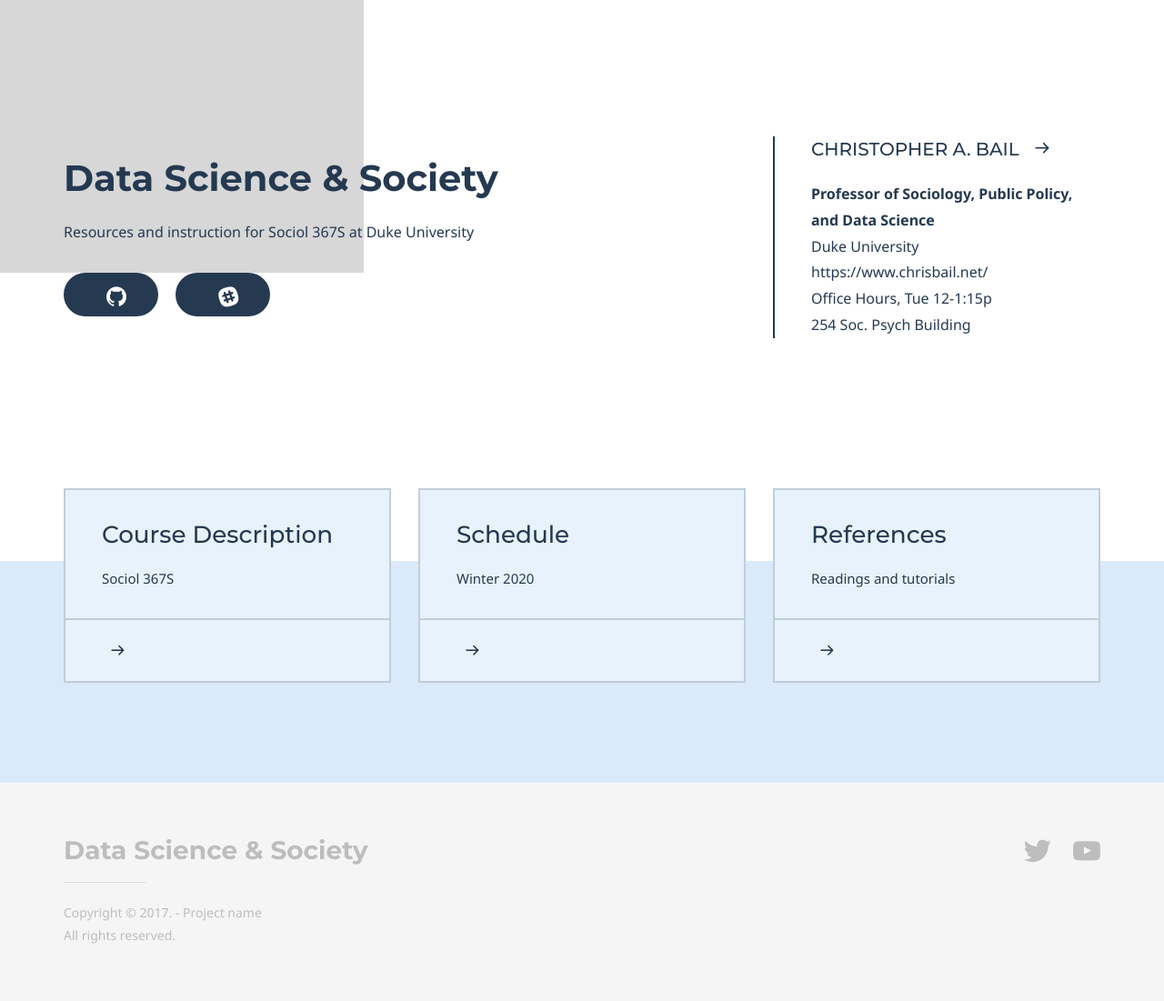
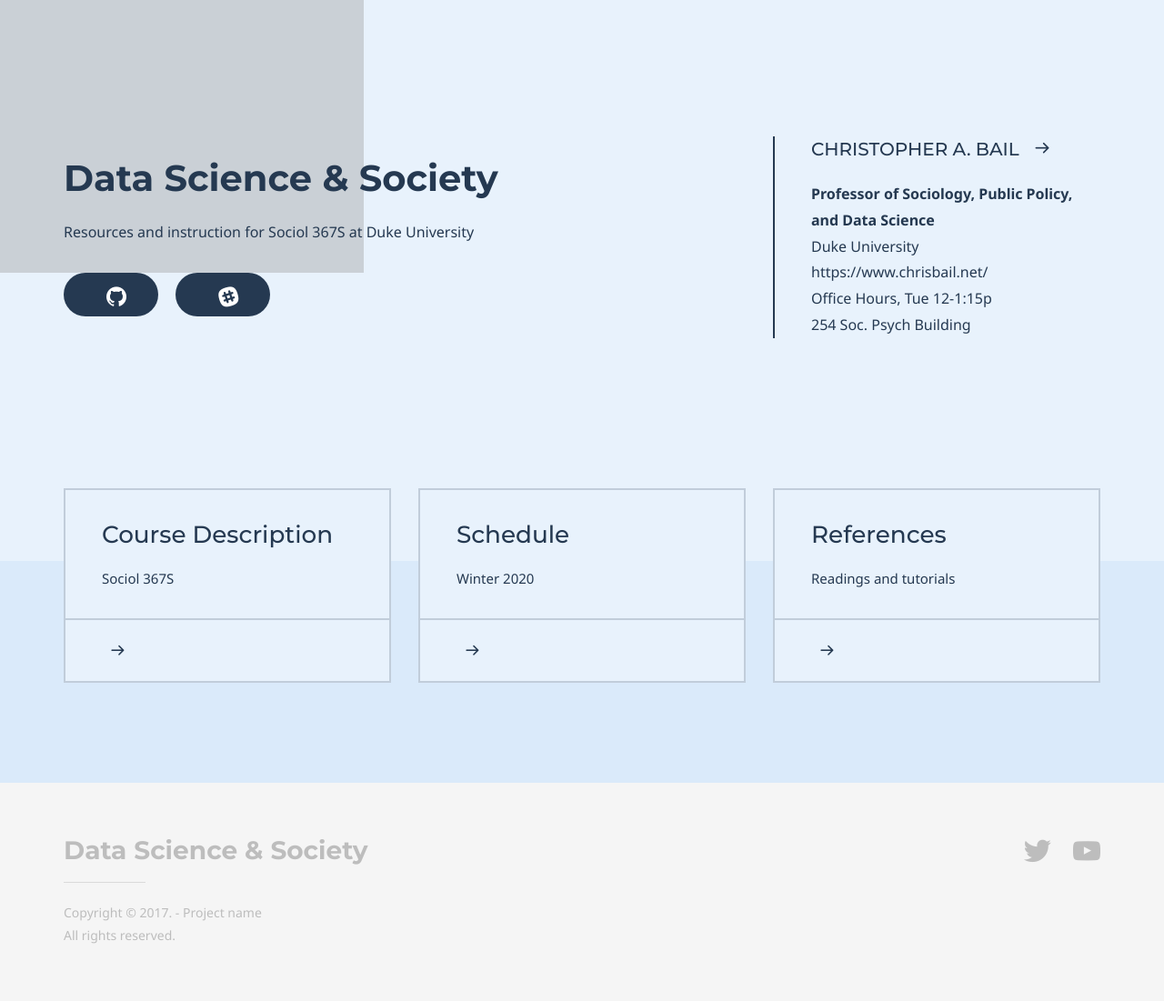
Before and after one commit to dssoc/dssoc.github.io, a Jekyll site: the page built from index.md, in a window 1280 px wide. Shown: the whole page at 91% size. Built offline with Jekyll 4.4.1, drawn with Linux system fonts in a browser that asks for light colours; some web fonts are replaced.

Commit message:
Update _base.scss

```diff
--- a/doks-theme/_sass/generic/_base.scss
+++ b/doks-theme/_sass/generic/_base.scss
@@ -17,6 +17,7 @@
 
 body {
 	color: $color-dark;
+	background-color: $color-theme-blue;
 	font-family: $font-family-primary;
 	font-size: $font-size-base;
 	line-height: $line-height-base;
```
